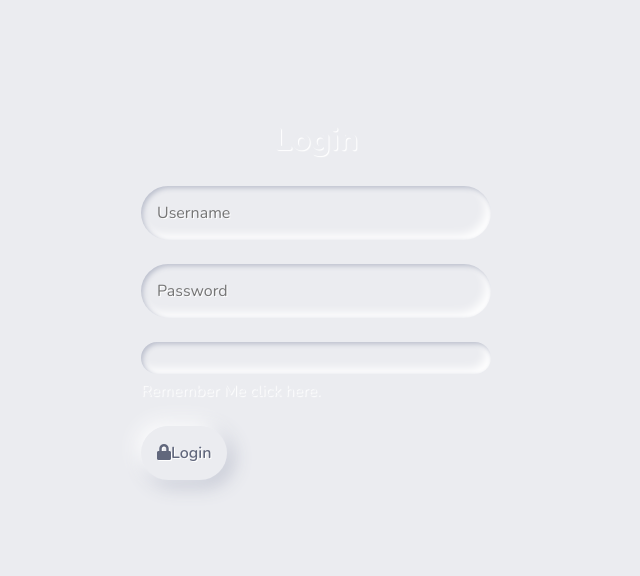
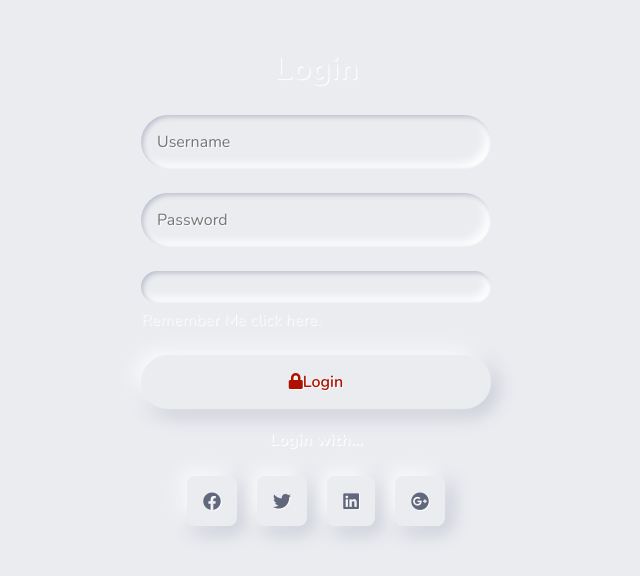
Before and after one commit to EhWanu/Pure-CSS-Neomorphism-Login-Form-Design-In-HTML---CSS, a plain HTML site: page index.html in a window 1280 px wide. Shown: the part 114-690 px from the top of the page, without its empty margins (324-964 px from the left). Drawn offline with nearby package versions, Linux system fonts and the light colour scheme.

Commit message:
social icons

```diff
--- a/index.html
+++ b/index.html
@@ -32,6 +32,13 @@
             </label>
         </div>
         <button class='red' type='button'><i class="fas fa-lock"></i>Login</button>
+        <p class='login-with-social'>Login with...</p>
+        <div class="social-media">
+            <button class='social-icons' type='button'><i class="fab fa-facebook"></i></button>
+            <button class='social-icons' type='button'><i class="fab fa-twitter"></i></button>
+            <button class='social-icons' type='button'><i class="fab fa-linkedin"></i></button>
+            <button class='social-icons' type='button'><i class="fab fa-google-plus"></i>  </button>
+        </div>
     </div>
 </body>
 </html>
--- a/style.css
+++ b/style.css
@@ -81,3 +81,24 @@ button:hover {
 button:active {
     box-shadow: inset 1px 1px 2px #babecc,-1px -1px 2px #fff;
 }
+
+.red {
+    display: block;
+    width: 100%;
+    color: #ae1100;
+}
+
+.social-media {
+    padding: 25px 0;
+    text-align: center;
+}
+
+.social-media .social-icons {
+    border-radius: 8px;
+    line-height: 0;
+    display: inline-flex;
+    justify-content: center;
+    align-items: center;
+    margin: 0 8px;
+    font-size: 18px;
+}
```
